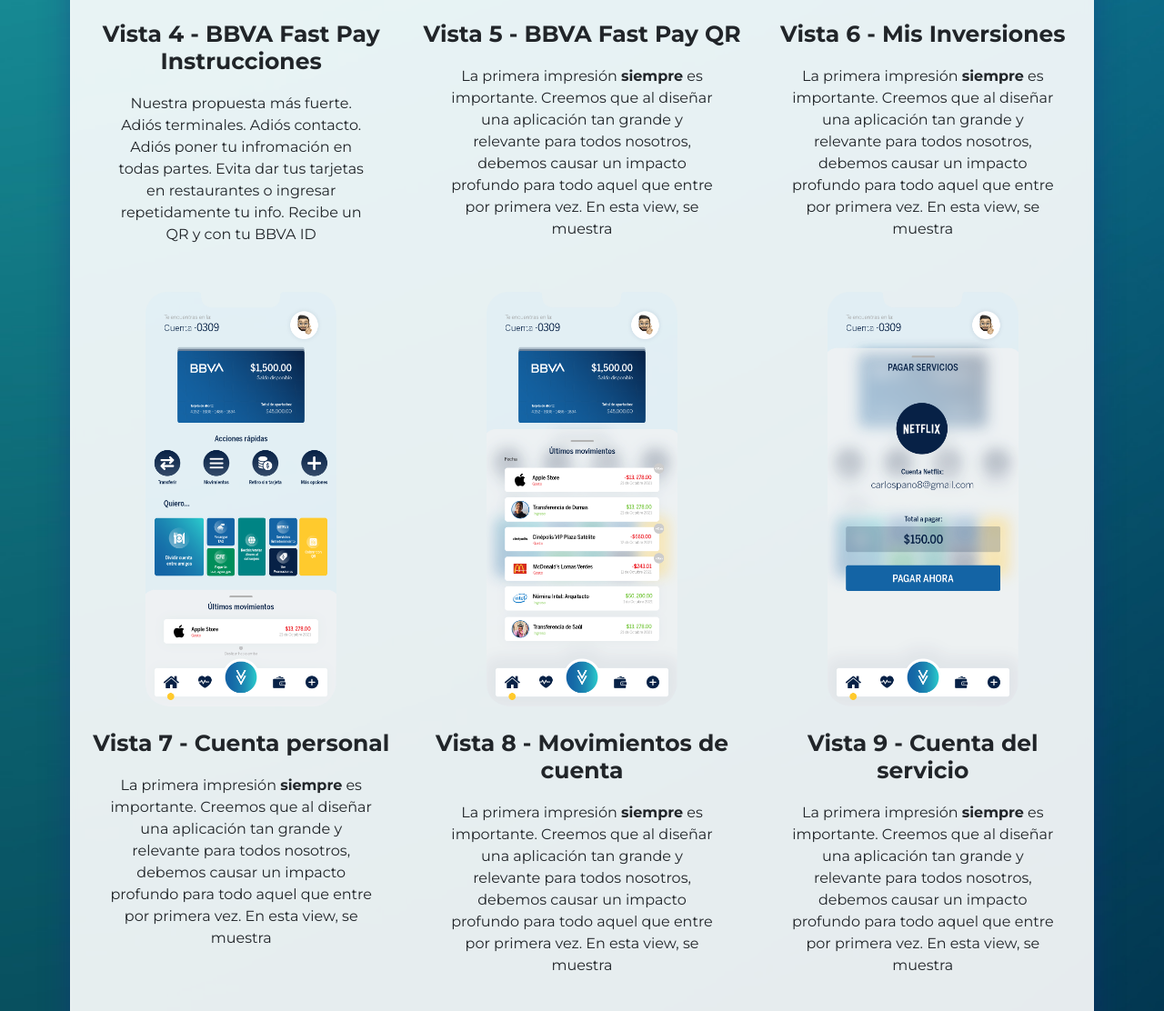
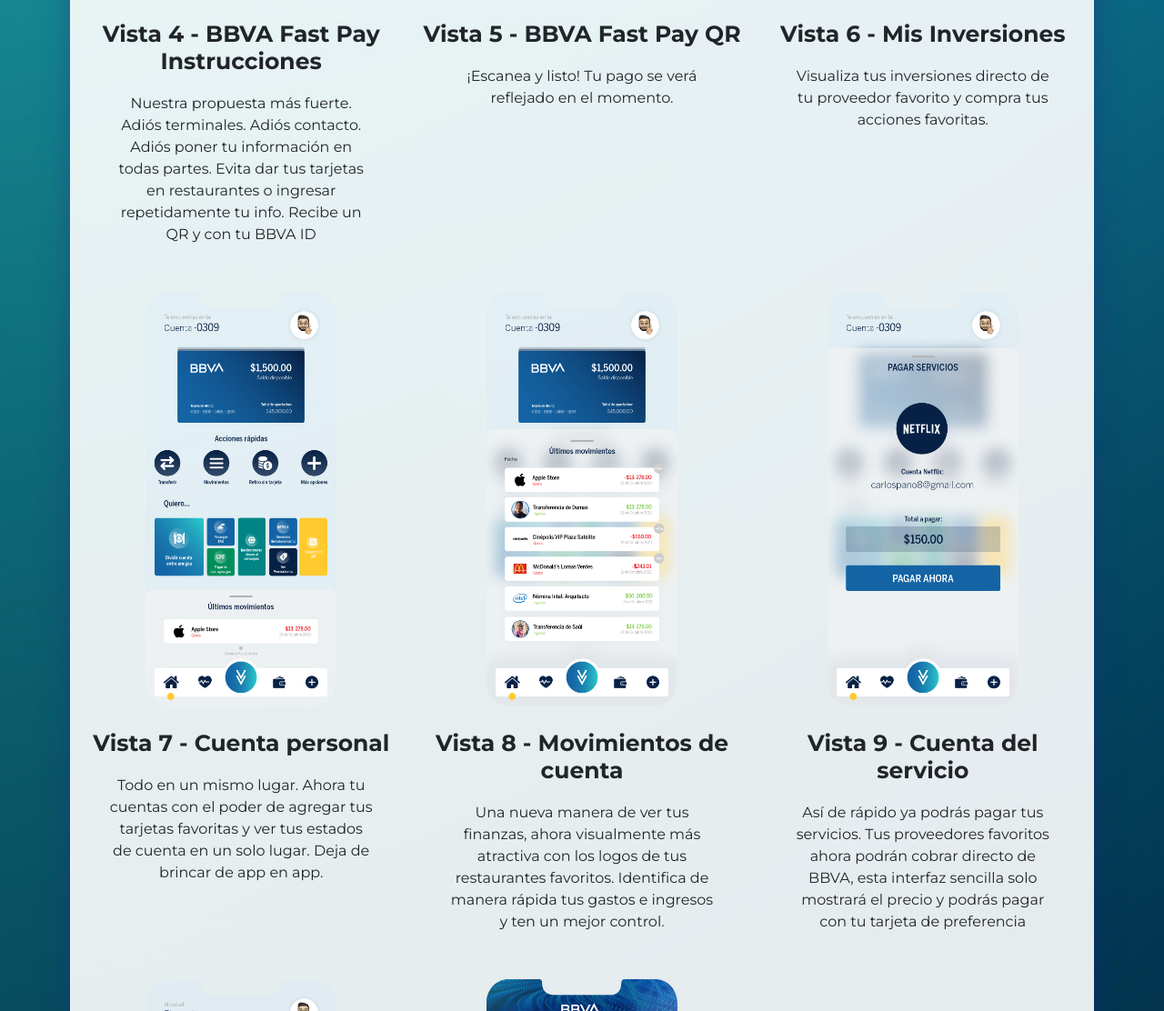
Before and after one commit to FernandoFigueroa14/BBVA_SuperApp, a website: page Entregables/index.html in a window 1280 px wide. Shown: the part 1577-2689 px from the top of the page at 91% size. Drawn offline with nearby package versions, Linux system fonts and the light colour scheme.

Commit message:
landing page

```diff
--- a/Entregables/index.html
+++ b/Entregables/index.html
@@ -34,8 +34,7 @@
               <h1>Vista 1 - Landing View</h1>
               <p>La primera impresión <strong>siempre</strong> es importante. Creemos que al diseñar una aplicación tan
                 grande y relevante
-                para todos nosotros, debemos causar un impacto profundo para todo aquel que entre por primera vez. En
-                esta view, se muestra </p>
+                para todos nosotros, debemos causar un impacto profundo para todo aquel que entre por primera vez. </p>
             </div>
             <div class="col-12 col-sm-4 galeria">
               <img src="../Front_Design/Views/Inicio_sesion.png" width="60%">
@@ -52,22 +51,17 @@
             <div class="col-12 col-sm-4 galeria">
               <img src="../Front_Design/Views/View_BBVAfast.png" width="60%">
               <h1>Vista 4 - BBVA Fast Pay Instrucciones</h1>
-              <p>Nuestra propuesta más fuerte. Adiós terminales. Adiós contacto. Adiós poner tu infromación en todas partes. Evita dar tus tarjetas en restaurantes o ingresar repetidamente tu info. Recibe un QR y con tu BBVA ID </p>
+              <p>Nuestra propuesta más fuerte. Adiós terminales. Adiós contacto. Adiós poner tu información en todas partes. Evita dar tus tarjetas en restaurantes o ingresar repetidamente tu info. Recibe un QR y con tu BBVA ID </p>
             </div>
             <div class="col-12 col-sm-4 galeria">
               <img src="../Front_Design/Views/View_BBVAfast_Camara.png" width="60%">
               <h1>Vista 5 - BBVA Fast Pay QR</h1>
-              <p>La primera impresión <strong>siempre</strong> es importante. Creemos que al diseñar una aplicación tan
-                grande y relevante
-                para todos nosotros, debemos causar un impacto profundo para todo aquel que entre por primera vez. En
-                esta view, se muestra </p>
+              <p>¡Escanea y listo! Tu pago se verá reflejado en el momento.</p>
             </div>
             <div class="col-12 col-sm-4 galeria">
               <img src="../Front_Design/Views/Inicio_sesion copy.png" width="60%">
               <h1>Vista 6 - Mis Inversiones</h1>
-              <p>La primera impresión <strong>siempre</strong> es importante. Creemos que al diseñar una aplicación tan grande y relevante
-                para todos nosotros, debemos causar un impacto profundo para todo aquel que entre por primera vez. En
-                esta view, se muestra </p>
+              <p>Visualiza tus inversiones directo de tu proveedor favorito y compra tus acciones favoritas. </p>
             </div>
           </div>
           <!-- Pano haz hasta aqui -->
@@ -76,38 +70,29 @@
               <div class="col-12 col-sm-4 galeria">
                 <img src="../Front_Design/Views/View_Cuenta.png" width="60%">
                 <h1>Vista 7 - Cuenta personal</h1>
-                <p>La primera impresión <strong>siempre</strong> es importante. Creemos que al diseñar una aplicación tan grande y relevante
-                  para todos nosotros, debemos causar un impacto profundo para todo aquel que entre por primera vez. En
-                  esta view, se muestra </p>
+                <p>Todo en un mismo lugar. Ahora tu cuentas con el poder de agregar tus tarjetas favoritas y ver tus estados de cuenta en un solo lugar. Deja de brincar de app en app.</p>
               </div>
               <div class="col-12 col-sm-4 galeria">
                 <img src="../Front_Design/Views/View_Cuenta_movimientos.png" width="60%">
                 <h1>Vista 8 - Movimientos de cuenta</h1>
-                <p>La primera impresión <strong>siempre</strong> es importante. Creemos que al diseñar una aplicación tan grande y relevante
-                  para todos nosotros, debemos causar un impacto profundo para todo aquel que entre por primera vez. En
-                  esta view, se muestra </p>
+                <p>Una nueva manera de ver tus finanzas, ahora visualmente más atractiva con los logos de tus restaurantes favoritos. Identifica de manera rápida tus gastos e ingresos y ten un mejor control.</p>
               </div>
               <div class="col-12 col-sm-4 galeria">
                 <img src="../Front_Design/Views/View_Cuenta_SERVICIO_N.png" width="60%">
                 <h1>Vista 9 - Cuenta del servicio</h1>
-                <p>La primera impresión <strong>siempre</strong> es importante. Creemos que al diseñar una aplicación tan grande y relevante
-                  para todos nosotros, debemos causar un impacto profundo para todo aquel que entre por primera vez. En
-                  esta view, se muestra </p>
+                <p>Así de rápido ya podrás pagar tus servicios. Tus proveedores favoritos ahora podrán cobrar directo de BBVA, esta interfaz sencilla solo mostrará el precio y podrás pagar con tu tarjeta de preferencia</p>
               </div>
             </div>
             <div class="row">
               <div class="col-12 col-sm-4 galeria">
                 <img src="../Front_Design/Views/View_SaludFinanciera.png" width="60%">
                 <h1>Vista 10 - Salud Financiera</h1>
-                <p>La primera impresión <strong>siempre</strong> es importante. Creemos que al diseñar una aplicación tan grande y relevante
-                  para </p>
+                <p>¡NO MÁS DEUDAS! Ten el control y verifica todos tus gastos. Aquí podrás ver de manera gráfica todas tus deudas.</p>
               </div>
               <div class="col-12 col-sm-4 galeria">
                 <img src="../Front_Design/Views/View_Usuario.png" width="60%">
                 <h1>Vista 11 - Usuario</h1>
-                <p>La primera impresión <strong>siempre</strong> es importante. Creemos que al diseñar una aplicación tan grande y relevante
-                  para todos nosotros, debemos causar un impacto profundo para todo aquel que entre por primera vez. En
-                  esta view, se muestra </p>
+                <p>Tu información en un mismo lugar. Ahora estará encriptada para poder procesar los pagos y poder compartir tu info con seguridad. Ten el control y se veloz al realizar pagos con tu información.</p>
               </div>
               <div class="col-12 col-sm-4 galeria">
               </div>
```
